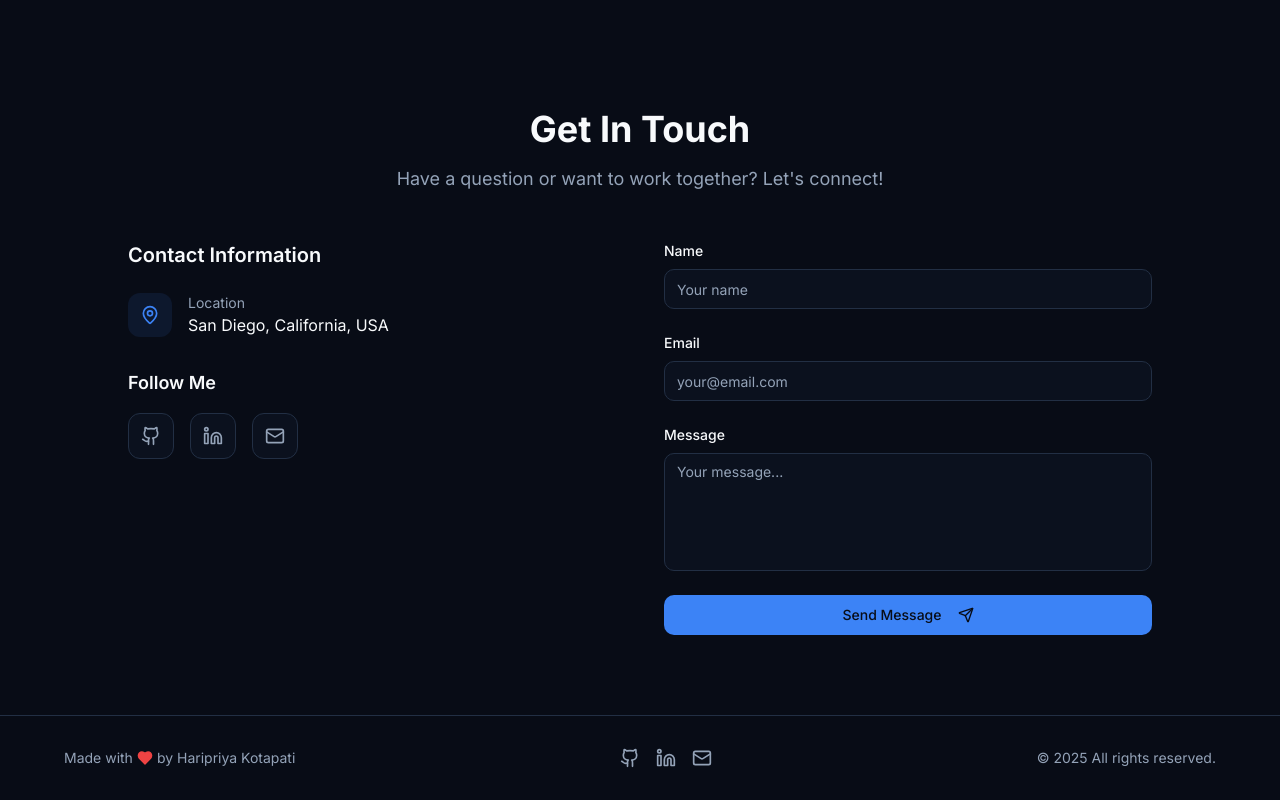
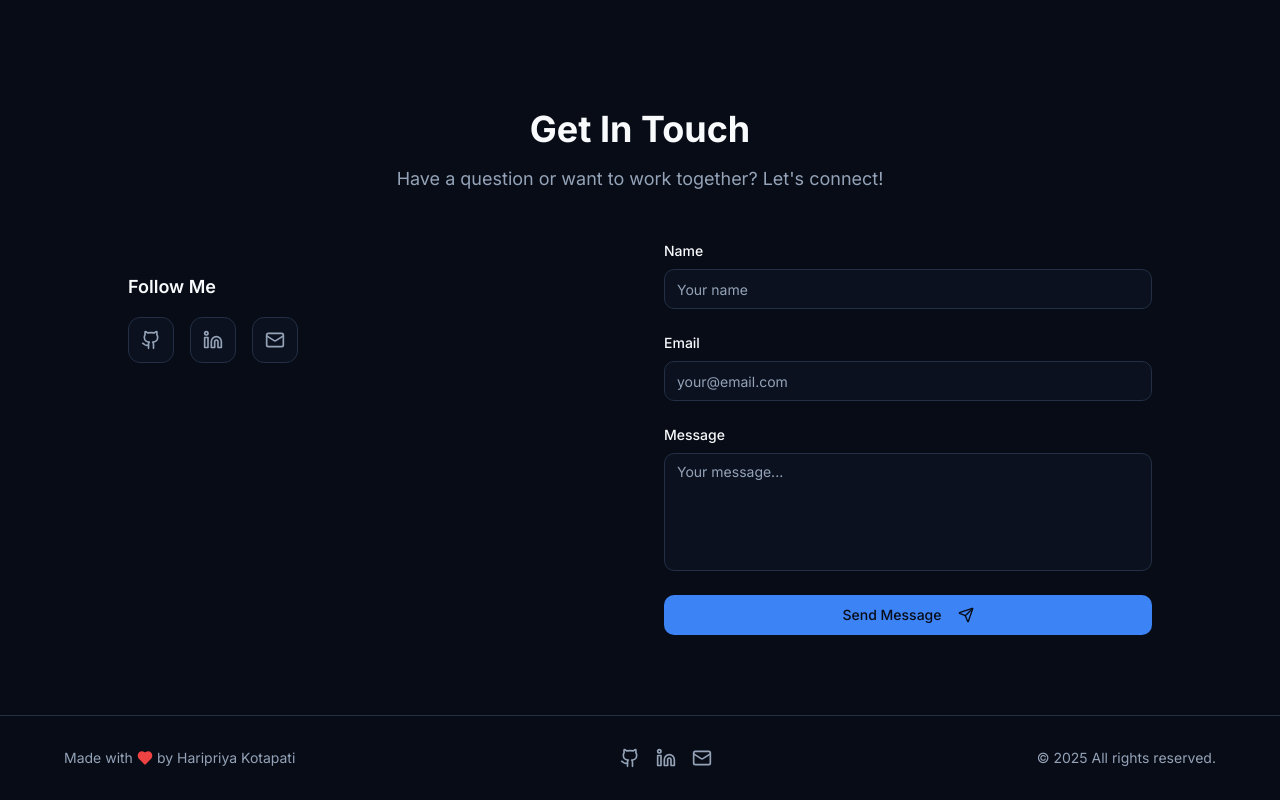
Before and after one commit to kotapatiharipriya/kotapatiharipriya.github.io, a React (Vite) app: page / in a window 1280 px wide. Shown: the part 6323-7123 px from the top of the page. Built offline with nearby package versions, Linux system fonts and the light colour scheme; the HTML template or start-up script is replaced by a standard one.

Commit message:
Remove Contact info

```diff
--- a/src/components/Contact.tsx
+++ b/src/components/Contact.tsx
@@ -48,18 +48,6 @@ const Contact = () => {
             transition={{ duration: 0.5 }}
             viewport={{ once: true }}
           >
-            <h3 className="text-xl font-semibold text-foreground mb-6">Contact Information</h3>
-            <div className="space-y-4">
-              <div className="flex items-center gap-4">
-                <div className="p-3 bg-primary/10 rounded-lg">
-                  <MapPin className="w-5 h-5 text-primary" />
-                </div>
-                <div>
-                  <p className="text-sm text-muted-foreground">Location</p>
-                  <p className="text-foreground">San Diego, California, USA</p>
-                </div>
-              </div>
-            </div>
 
             <div className="mt-8">
               <h4 className="text-lg font-semibold text-foreground mb-4">Follow Me</h4>
```
